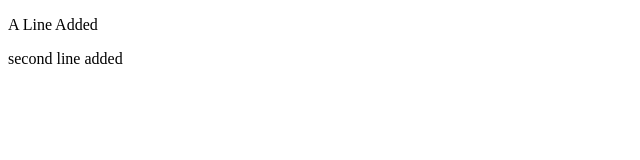
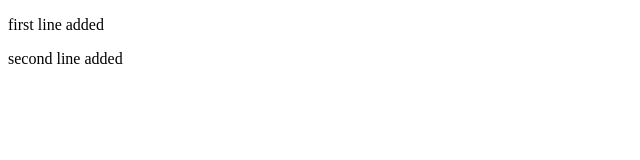
Before and after one commit to k-todi18/git-practice, a plain HTML site: page index.html in a window 1280 px wide. Shown: the full height of the page, 0-640 px from the left. Drawn offline with Linux system fonts and the light colour scheme.

Commit message:
Update index.html

```diff
--- a/index.html
+++ b/index.html
@@ -6,7 +6,7 @@
 		<title>Document</title>
 	</head>
 	<body>
-		<p>A Line Added</p>
+		<p>first line added</p>
 		<p>second line added</p>
 	</body>
 </html>
```
